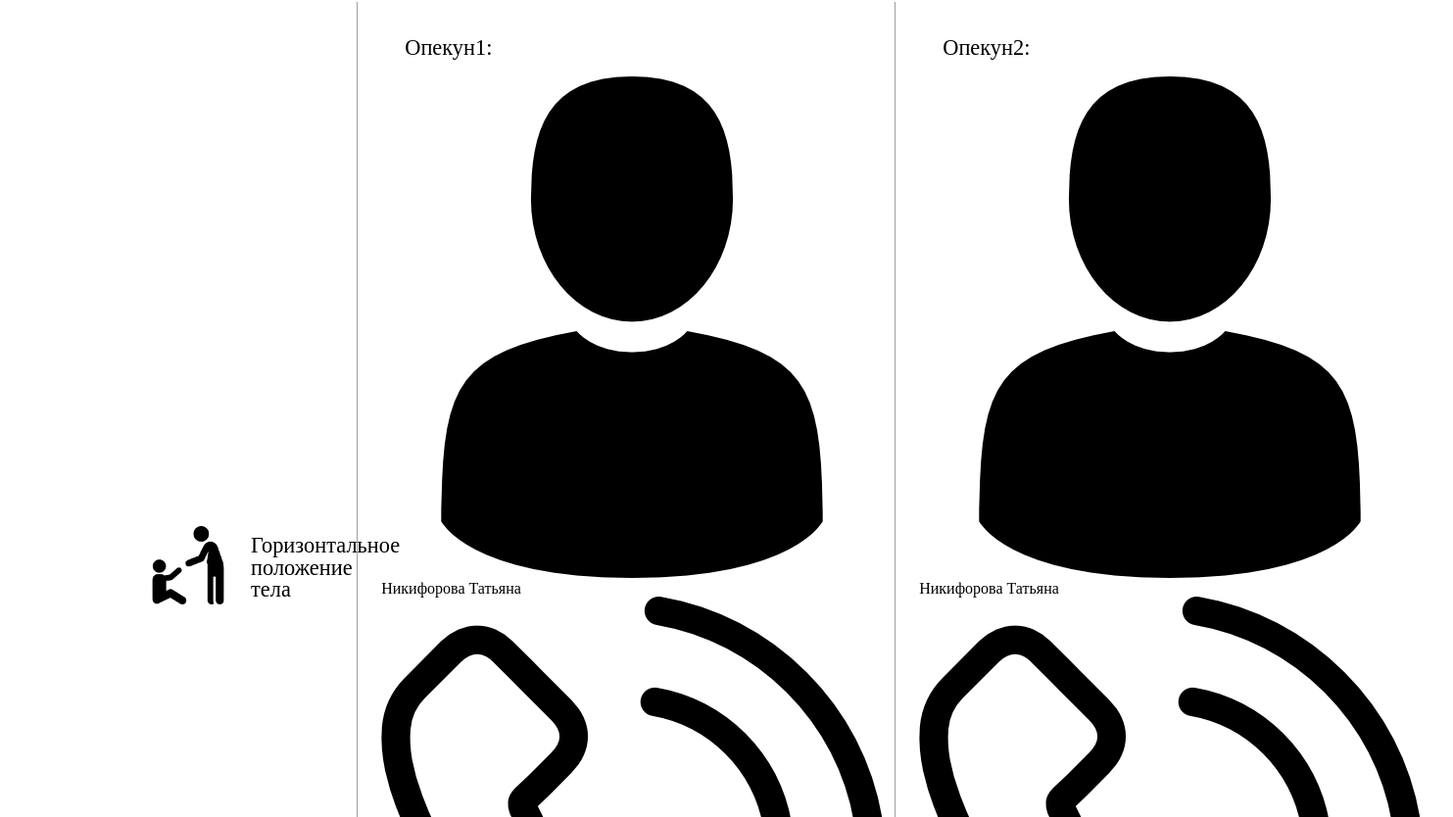
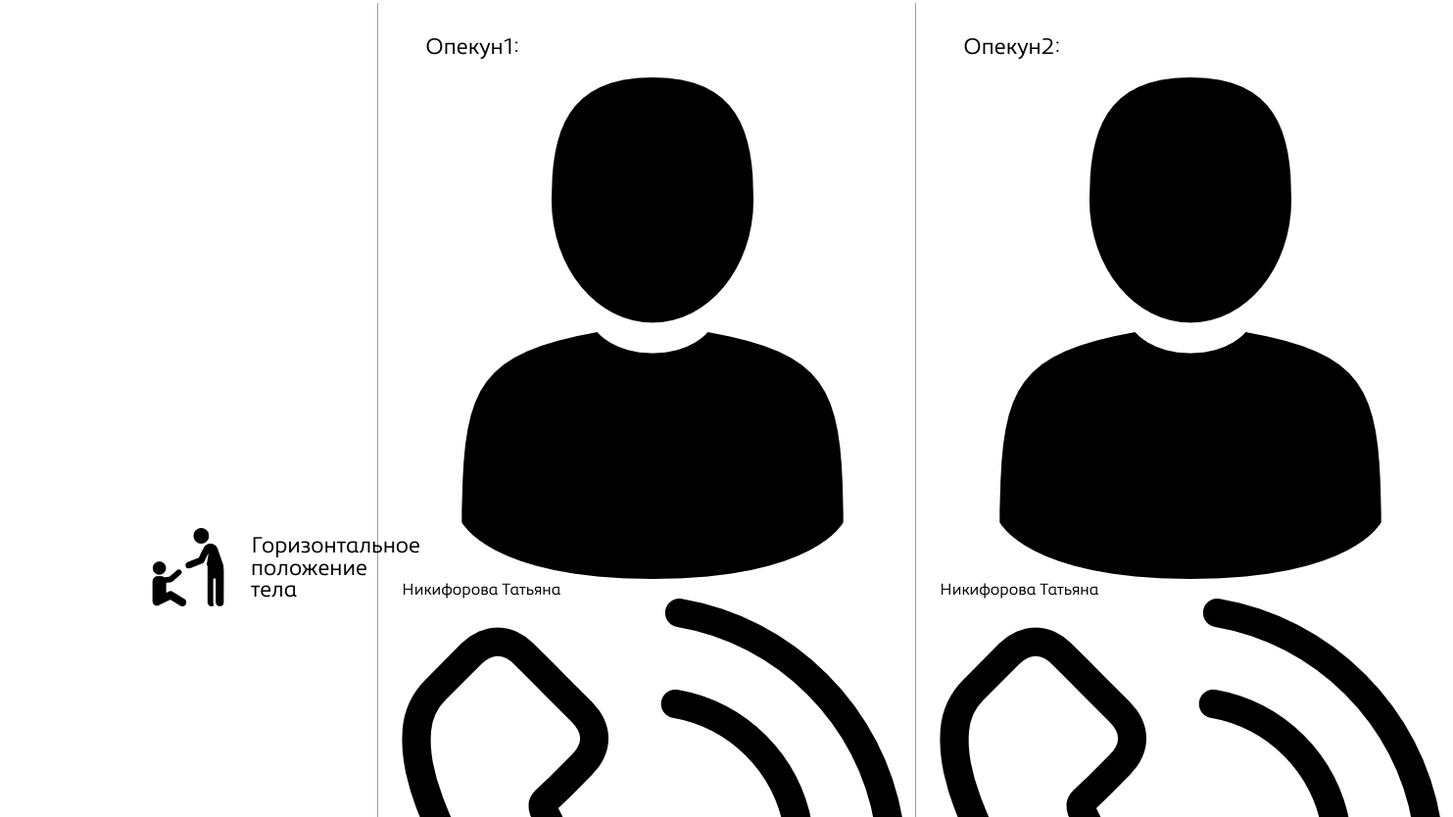
Before and after one commit to nickaroot/sk-iskra, a React app in the folder spark-ui/: page / in a window 1280 px wide. Shown: the part 326-1160 px from the top of the page at 98% size, 1483 px wide, since content can reach past the window. Built offline with nearby package versions, Linux system fonts and the light colour scheme; some packages are replaced by stand-ins of ours; no server answers.

Commit message:
Font added

```diff
--- a/spark-ui/src/styles.css
+++ b/spark-ui/src/styles.css
@@ -1,3 +1,8 @@
+@font-face {
+  font-family: "OnePlusOne 2015";
+  src: url(./10838.otf) format("opentype");
+}
+
 html, body, div, span, applet, object, iframe,
 h1, h2, h3, h4, h5, h6, p, blockquote, pre,
 a, abbr, acronym, address, big, cite, code,
```
Also changed, not shown: spark-ui/src/10838.otf (added), 1 other file.
